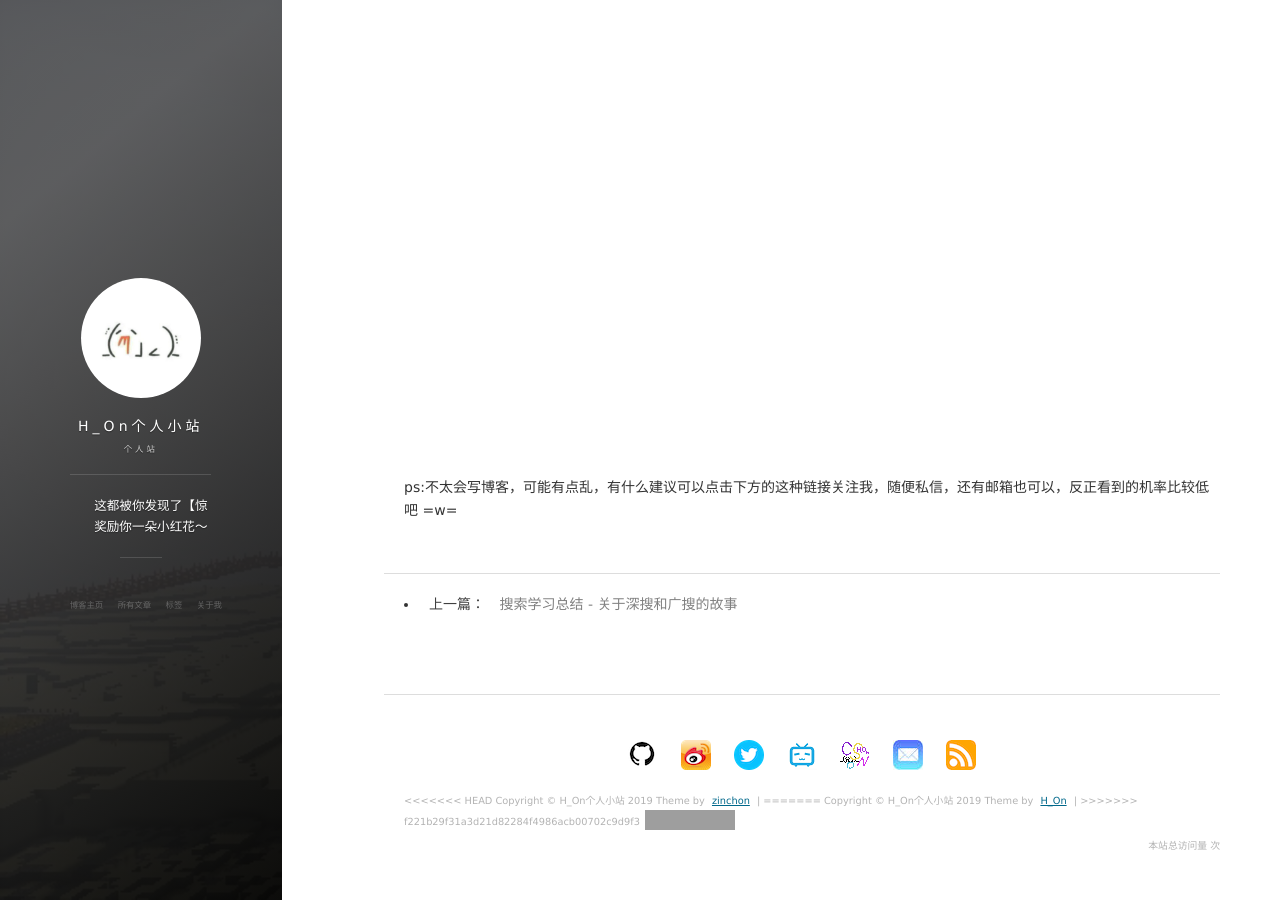
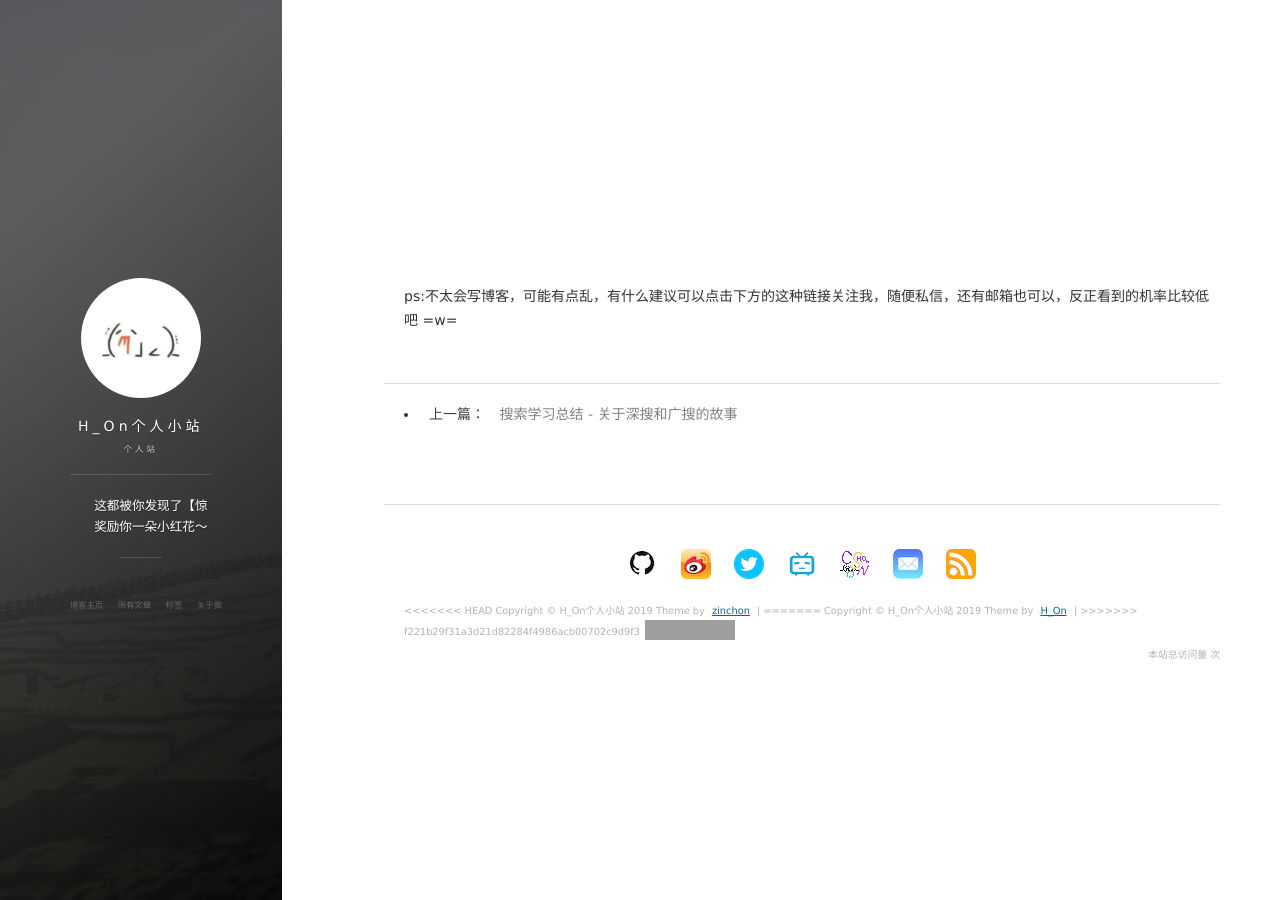
Before and after one commit to Hybrogen/Hybrogen.github.io, a Jekyll site: the page built from _posts/2019-07-01-Memory001.md, in a window 1280 px wide and 900 px high, scrolled down 2324 px. Built offline with Jekyll 4.4.1, drawn with Linux system fonts in a browser that asks for light colours; nearby versions of some CDN libraries; comment, search, counter and statistics services are not loaded; grey boxes are pictures that could not be loaded.

Commit message:
Update 2019-07-01-Memory001.md

```diff
--- a/_posts/2019-07-01-Memory001.md
+++ b/_posts/2019-07-01-Memory001.md
@@ -49,5 +49,5 @@ tag: 回忆录
 现在看着我们这波人，我还是老大，大家还是很好，有男有女，也都是志同道合[强行]的人，在一起的欢乐。我知道没有不散的宴席，只是没想到来的这么快。<br>
 这次聚餐之后大家都进入正式的期末复习，开始努力学习，恶补知识，补不上的就背题，还有安排暑假的事宜。不知不觉的已经考完试了。<br>
 这篇博客是昨天下午考完高数，感觉天气太热回宿舍了，结果没看高数玩了几个小时手机，看到 QQ 空间有人发了一篇文章讲述一个人从颓废中发现自己并找到出路的小故事，百感交集。回忆自己曾经也是奋发向上，每天都很积极学习，有志于跨专业高考。现在居然不学习一直玩手机，与其这样不干正事还不如写个博客回忆一下自己的心路历程呢。我的人生一直都很简单，仔细想想却也有太多太多和别人不知道的经历，常人所不能想象的经历。或许有一天我会把自己的过去也写出来吧。总之不能再这样了，要时刻关注自己的心态，时刻调整自己的心态，时不时的思考如何让自己积极向上。
-<br><br><br><br><br><br><br><br><br><br><br><br><br><br><br><br><br><br><br><br><br><br><br>
+<br><br><br><br><br><br><br><br><br><br><br><br><br><br><br>
 ps:不太会写博客，可能有点乱，有什么建议可以点击下方的这种链接关注我，随便私信，还有邮箱也可以，反正看到的机率比较低吧 =w=
```
